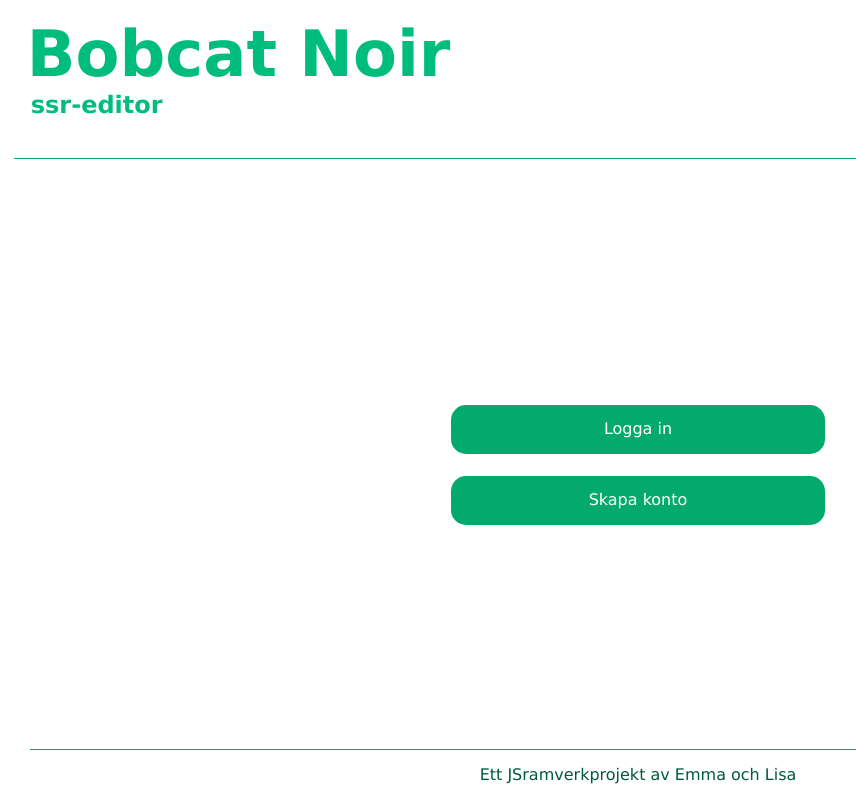
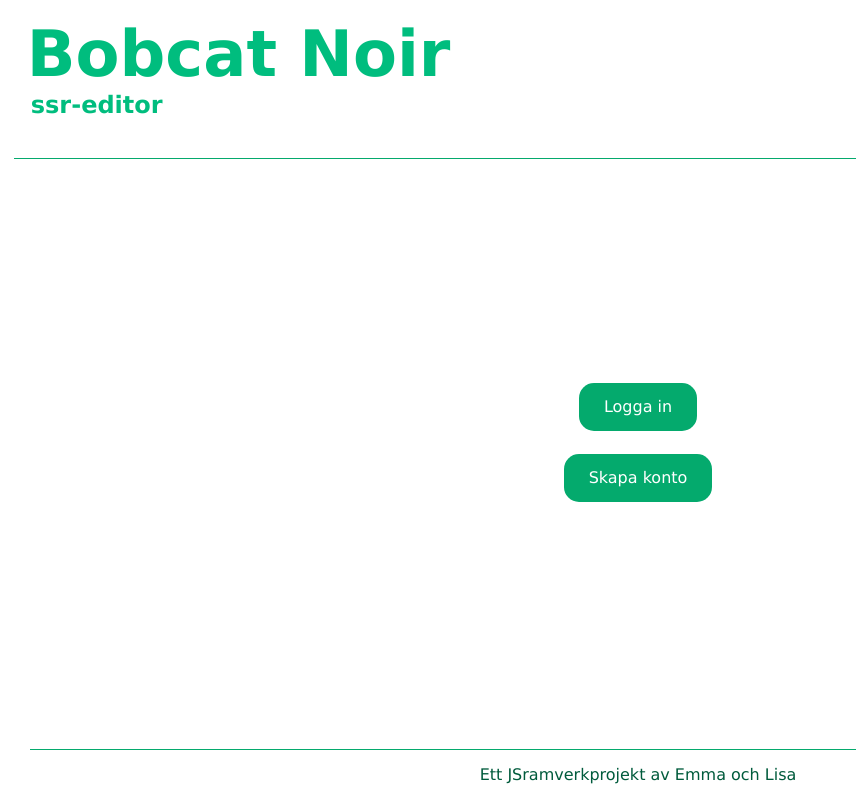
Before and after one commit to lisarosengren/ssr-editor-vue, a Vue app: page /1/1 in a window 1280 px wide. Shown: the whole page, without its empty margins (2-858 px from the left). Built offline with nearby package versions, Linux system fonts and the light colour scheme; no server answers.

Commit message:
small fixings

```diff
--- a/src/App.vue
+++ b/src/App.vue
@@ -179,10 +179,6 @@ footer {
   /* position: relative; */
 }
 
-/* .footer {
-  padding-bottom: 0.7em;
-} */
-
 .header {
   font-size: 4em;
   margin-left: 0.2em;
@@ -214,11 +210,6 @@ h2 {
 .appname {
   display: none;
 }
-/* .sidebar {
-  display: flex;
-  flex-direction: row;
-  max-width:100%;
-} */
 
 .sidebar .left {
   padding-right: 1em;
@@ -265,8 +256,7 @@ nav a:first-of-type {
   border: none;
   border-radius: 15px;
   margin: 0 auto;
-  margin-top: 1.4rem;
-  width: 30%;
+  margin-bottom: 1.4rem;
 }
 
 .button:hover {
--- a/src/components/UpdateCode.vue
+++ b/src/components/UpdateCode.vue
@@ -185,7 +185,6 @@
         <label for="title">Titel</label>
         <input type="text" v-model="title" @input="onInput('title')" />
 
-        <label for="content">Innehåll</label>
         <div ref="editor" class="writebox"></div>
 
       </form>
@@ -251,6 +250,7 @@
   height: 600px;
   box-shadow: 10px 10px 5px lightgrey;
   border: 1px solid lightgrey;
+  margin-bottom: 2rem;
 }
 
 </style>
--- a/src/components/UpdateDoc.vue
+++ b/src/components/UpdateDoc.vue
@@ -143,7 +143,6 @@
       <label for="title">Titel</label>
       <input type="text" v-model="title" @input="onInput('title')" />
 
-      <label for="content">Innehåll</label>
       <textarea v-model="content" @input="onInput('content')" class="writebox" ></textarea>
       <button class="button">Spara*</button>
       <p><i>*Knappen ovan är av typen "Emotional support button" och fyller ingen funktion mer än som stöd för den som vill ha en "spara-knapp".</i></p>
```
